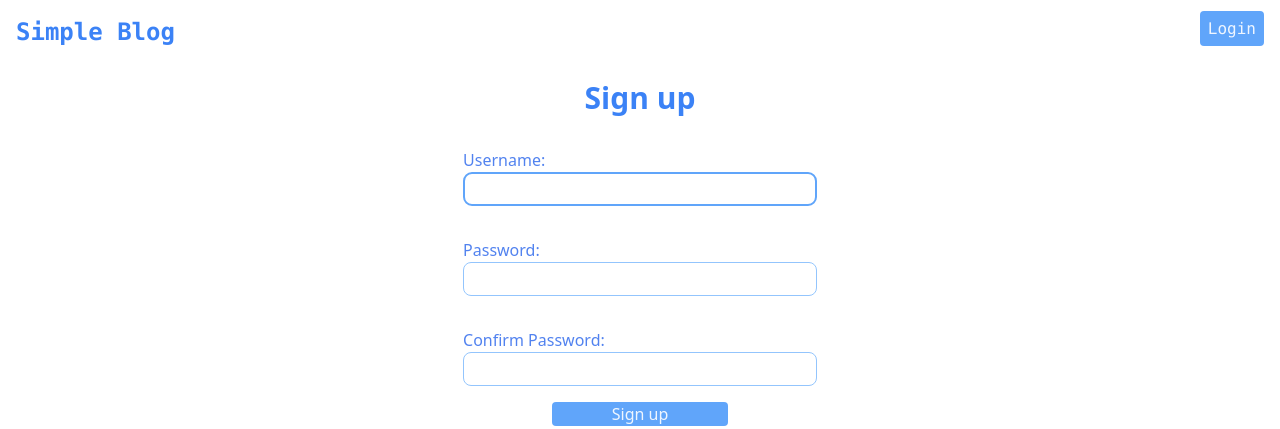
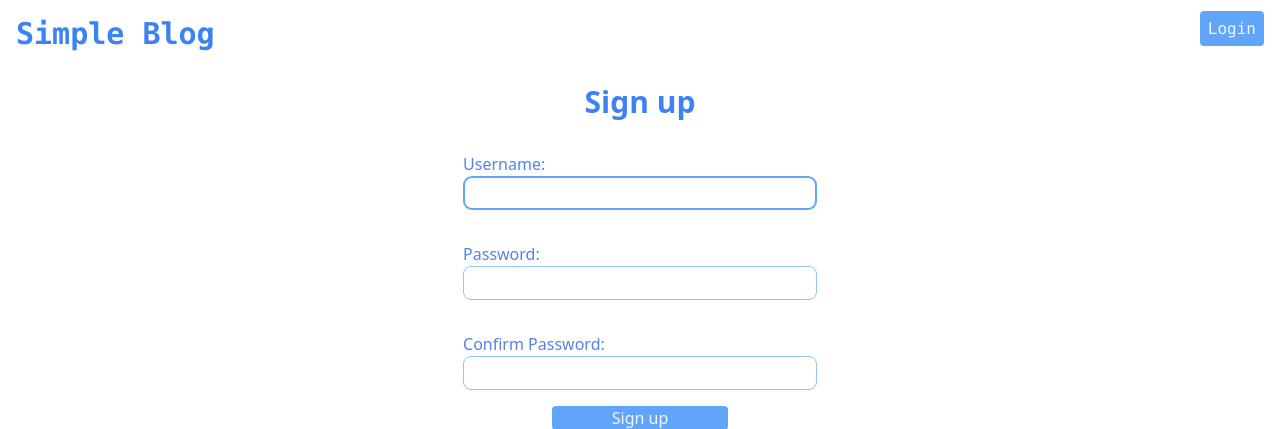
Before and after one commit to Ifechukwu001/Predict395-Test, a Django app: page /signup/ in a window 1280 px wide. Shown: the top 429 px of the page. Run offline with Django 4.2, Linux system fonts and the light colour scheme; style sheets or scripts are compiled from the project's sources.

Commit message:
refactor: Update base.html to use larger font size for the site title

```diff
--- a/src/accounts/templates/accounts/base.html
+++ b/src/accounts/templates/accounts/base.html
@@ -11,7 +11,9 @@
 
 <body>
     <header class="flex justify-between px-4 py-4 mb-4">
-        <h2 class="font-mono text-2xl font-extrabold text-blue-500">Simple Blog</h2>
+        <a href="/">
+            <h2 class="font-mono text-3xl font-extrabold text-blue-500">Simple Blog</h2>
+        </a>
         <div class="my-0">
             {% if request.user.is_authenticated %}
             <a class="p-2 font-mono bg-blue-400 rounded text-blue-50" href="{% url 'accounts:logout' %}">Logout</a>
--- a/src/blog/templates/blog/base.html
+++ b/src/blog/templates/blog/base.html
@@ -11,7 +11,9 @@
 
 <body>
     <header class="flex justify-between px-4 py-4 mb-4">
-        <h2 class="font-mono text-3xl font-extrabold text-blue-500">Simple Blog</h2>
+        <a href="/">
+            <h2 class="font-mono text-3xl font-extrabold text-blue-500">Simple Blog</h2>
+        </a>
         <div class="my-0">
             {% if request.user.is_authenticated %}
             <a class="p-2 font-mono bg-blue-400 rounded text-blue-50" href="{% url 'accounts:logout' %}">Logout</a>
```
